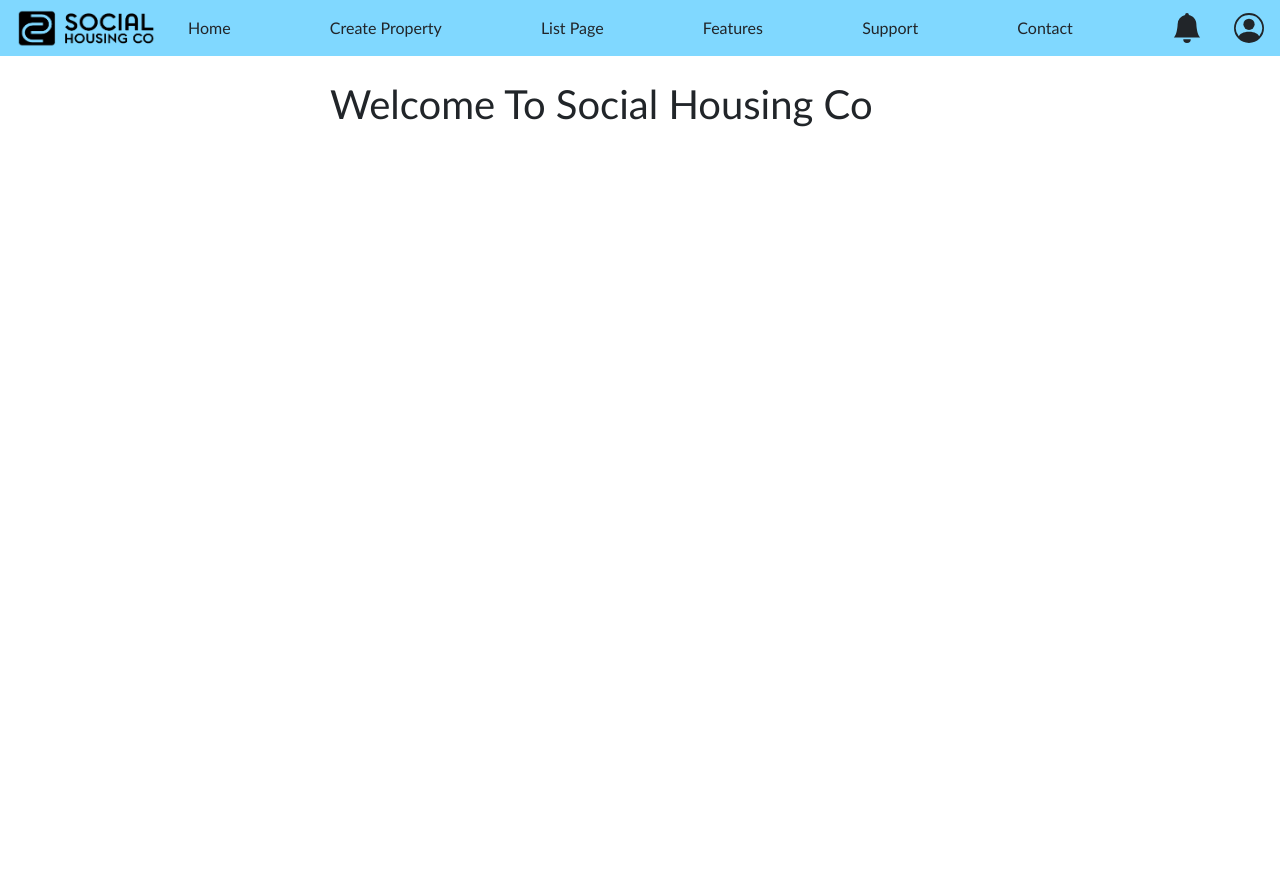
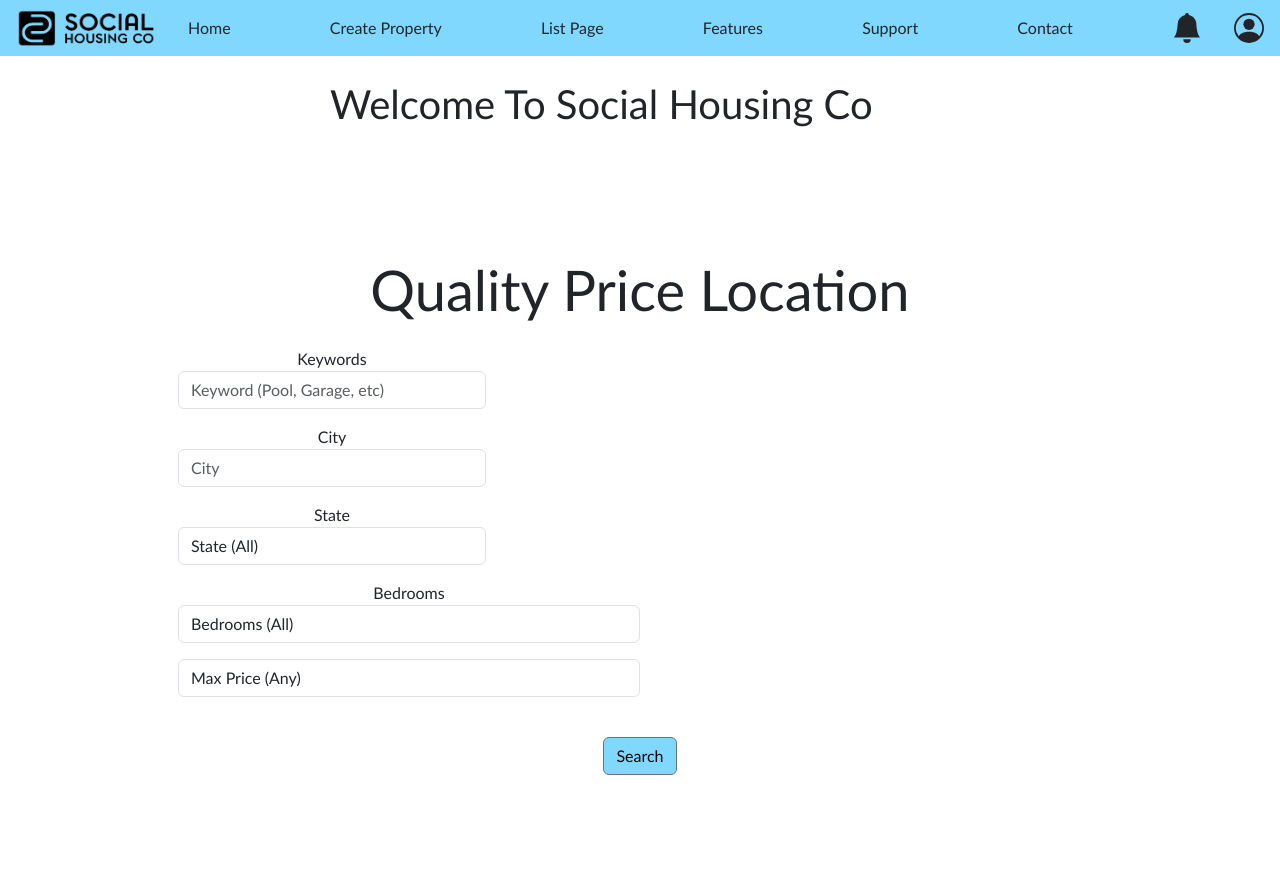
Before and after one commit to itsMian/SocialHousingCo, a Django app: template Home/templates/homepage.html in a window 1280 px wide. Before the commit the page ends 127 px from the top, so only its background shows below. Run offline with Django 4.2, Linux system fonts and the light colour scheme; the template is opened without the code that fills it, so the values that code supplies are empty; some libraries are stand-ins or nearby versions.

Commit message:
solved problem v1.3

```diff
--- a/Home/templates/homepage.html
+++ b/Home/templates/homepage.html
@@ -10,6 +10,7 @@
     {% load bootstrap5 %}
     {% bootstrap_css %}
     {% bootstrap_javascript %}
+    {% load humanize %}
 </head>
 <body style="background-color: white; font-family: 'Trebuchet MS', 'Lucida Sans Unicode', 'Lucida Grande', 'Lucida Sans', Arial, sans-serif;">
     <div class="container-fluid p-0">
@@ -78,6 +79,68 @@
 
     </div>
 
+    <!-- Showcase -->
+<section id="showcase">
+    <div class="container text-center">
+      <div class="home-search p-5">
+        <div class="overlay p-5">
+          <h2 class="display-4 mb-4" >
+            <strong>Quality Price Location</strong>
+          </h2>
+          <p class="lead"></p>
+          <div class="search">
+            <form action="">
+              <!-- Form Row 1 -->
+              <div class="form-row">
+                <div class="col-md-4 mb-3">
+                  <label class="sr-only">Keywords</label>
+                  <input type="text" name="keywords" class="form-control" placeholder="Keyword (Pool, Garage, etc)">
+                </div>
+
+                <div class="col-md-4 mb-3">
+                  <label class="sr-only">City</label>
+                  <input type="text" name="city" class="form-control" placeholder="City">
+                </div>
+
+                <div class="col-md-4 mb-3">
+                  <label class="sr-only">State</label>
+                  <select name="state" class="form-control">
+                    <option selected="true" disabled="disabled">State (All)</option>
+                    {% for key,value in state_choices.items %}
+                      <option value="{{ key }}">{{ value }}</option>
+                    {% endfor %}
+                  </select>
+                </div>
+              </div>
+              <!-- Form Row 2 -->
+              <div class="form-row">
+                <div class="col-md-6 mb-3">
+                  <label class="sr-only">Bedrooms</label>
+                  <select name="bedrooms" class="form-control">
+                    <option selected="true" disabled="disabled">Bedrooms (All)</option>
+                    {% for key,value in bedroom_choices.items %}
+                      <option value="{{ key }}">{{ value }}</option>
+                    {% endfor %}
+                  </select>
+                </div>
+                <div class="col-md-6 mb-3">
+                  <select name="price" class="form-control" id="type">
+                    <option selected="true" disabled="disabled">Max Price (Any)</option>
+                    {% for key,value in price_choices.items %}
+                      <option value="{{ key }}">{{ value }}</option>
+                    {% endfor %}
+                  </select>
+                </div>
+              </div>
+              <button class="btn btn-secondary btn-block mt-4" style="background-color: #80D8FF; color: black;" type="submit">Search</button>
+            </form>
+          </div>
+        </div>
+      </div>
+    </div>
+  </section>
+
+
 
 </body>
 </html>
--- a/Listpage/templates/detailspage.html
+++ b/Listpage/templates/detailspage.html
@@ -128,7 +128,7 @@
                     <h6>Available Now</h6>
                 </div>
                 <div class="col-md-4 px-1 d-none d-sm-block">
-                    <img src="{% static 'Listpage/images/sample_house.jpg' %}" class="img-fluid" alt="Sample House 1">
+                    <img src=" /static/Listpage{{ property.image.url }}" class="img-fluid" alt="Sample House 1">
                 </div>
                 <div class="col-md-2 d-none d-sm-block">
                     <div class="row-md-4">
--- a/Listpage/views.py
+++ b/Listpage/views.py
@@ -29,6 +29,7 @@ class PropertyDetailView(View):
     def get(self, request, *args, **kwargs):
         property = get_object_or_404(Property, id=kwargs['id'])
         context = {'property': property}
+        print(property.image)
         return render(request, 'detailspage.html', context)
 
 @csrf_protect
--- a/SocialHousingCo/settings.py
+++ b/SocialHousingCo/settings.py
@@ -41,6 +41,7 @@ INSTALLED_APPS = [
     'django.contrib.sessions',
     'django.contrib.messages',
     'django.contrib.staticfiles',
+    'django.contrib.humanize',
     'Listpage',
     'bootstrap5',
     'Database',
```
